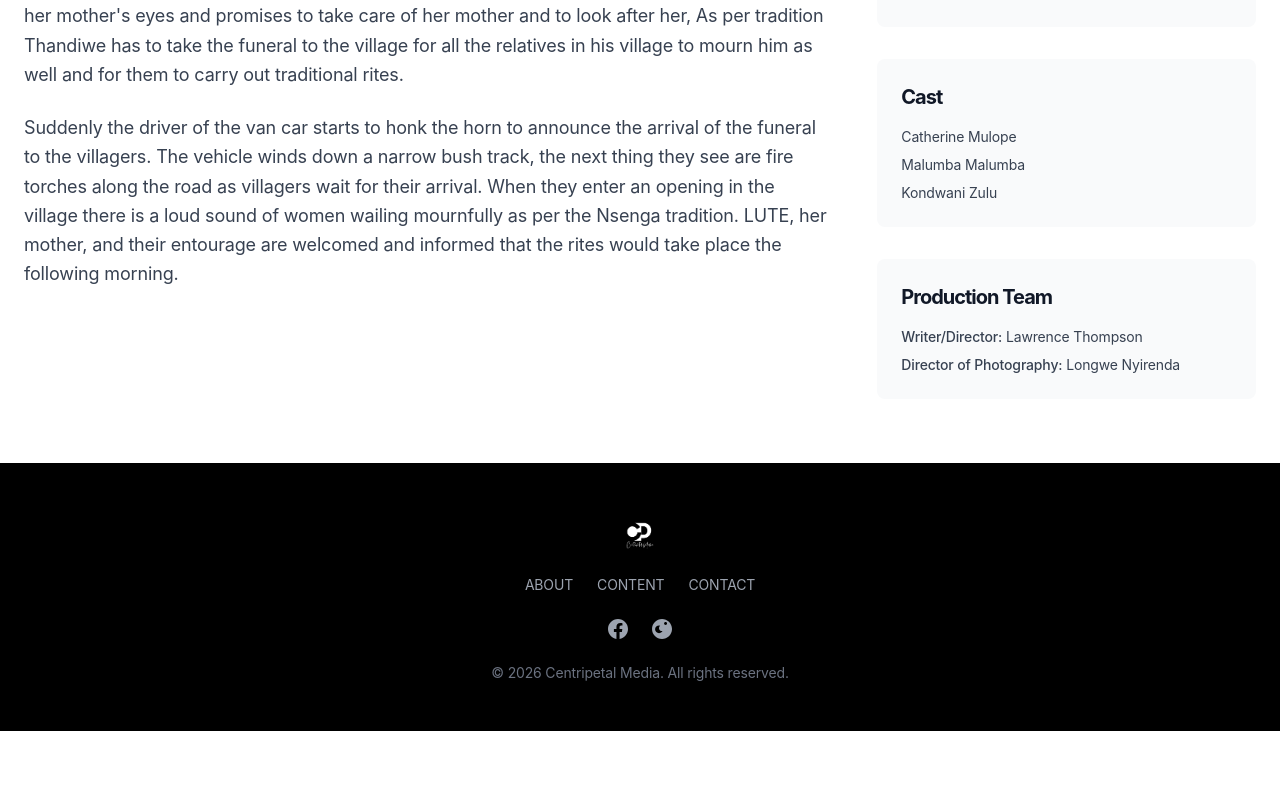
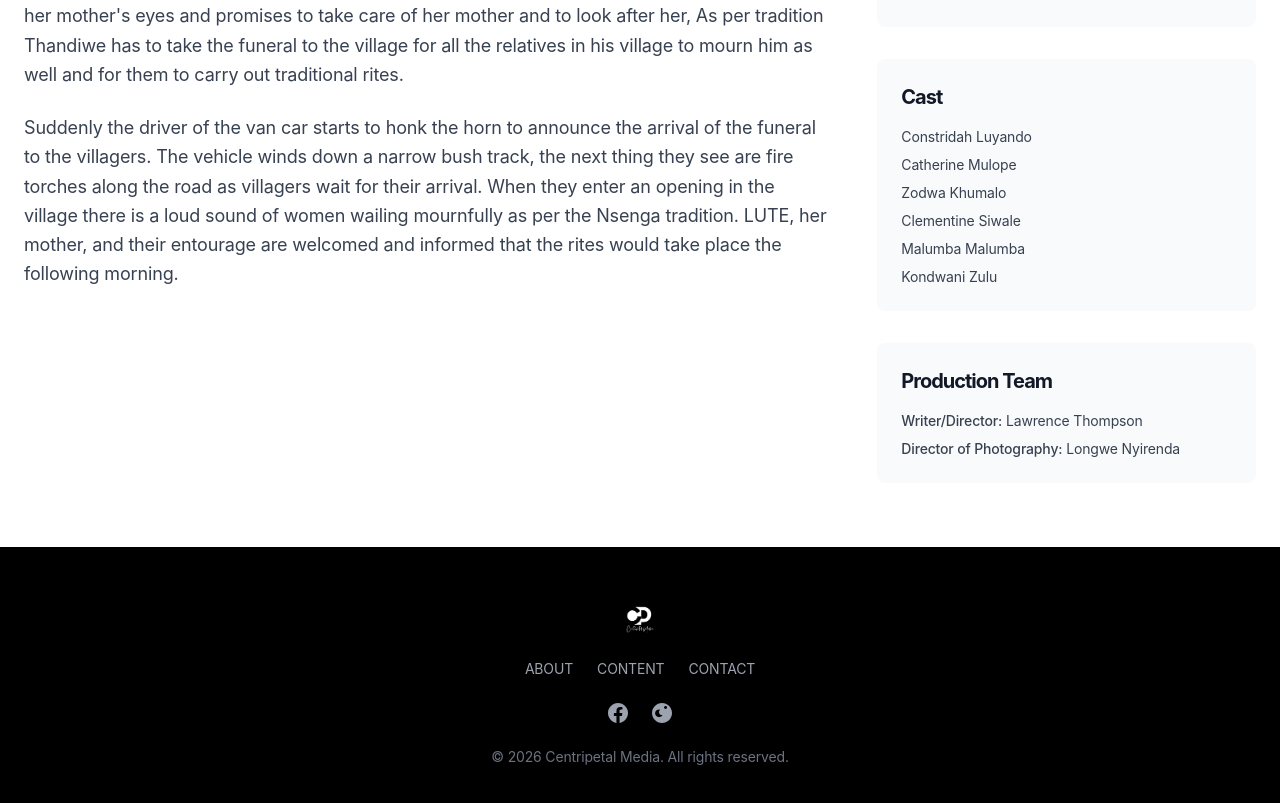
Before and after one commit to Mainza714/sg-3bbfc5cc-69cd-4878-9aaa-1b5533acc791-1781104711, a Next.js app: page /content/lute in a window 1280 px wide. Shown: the part 1121-1924 px from the top of the page. Before the commit the page ends 1852 px from the top, so only its background shows below. Built offline with nearby package versions, Linux system fonts and the light colour scheme.

Commit message:
feat(content): add cast members to lute page

```diff
--- a/src/pages/content/lute.tsx
+++ b/src/pages/content/lute.tsx
@@ -134,7 +134,10 @@ export default function LutePage() {
                   <div className="bg-gray-50 p-6 rounded-lg">
                     <h3 className="text-xl font-bold text-gray-900 mb-4">Cast</h3>
                     <div className="space-y-2 text-gray-700 text-sm">
+                      <p>Constridah Luyando</p>
                       <p>Catherine Mulope</p>
+                      <p>Zodwa Khumalo</p>
+                      <p>Clementine Siwale</p>
                       <p>Malumba Malumba</p>
                       <p>Kondwani Zulu</p>
                     </div>
```
